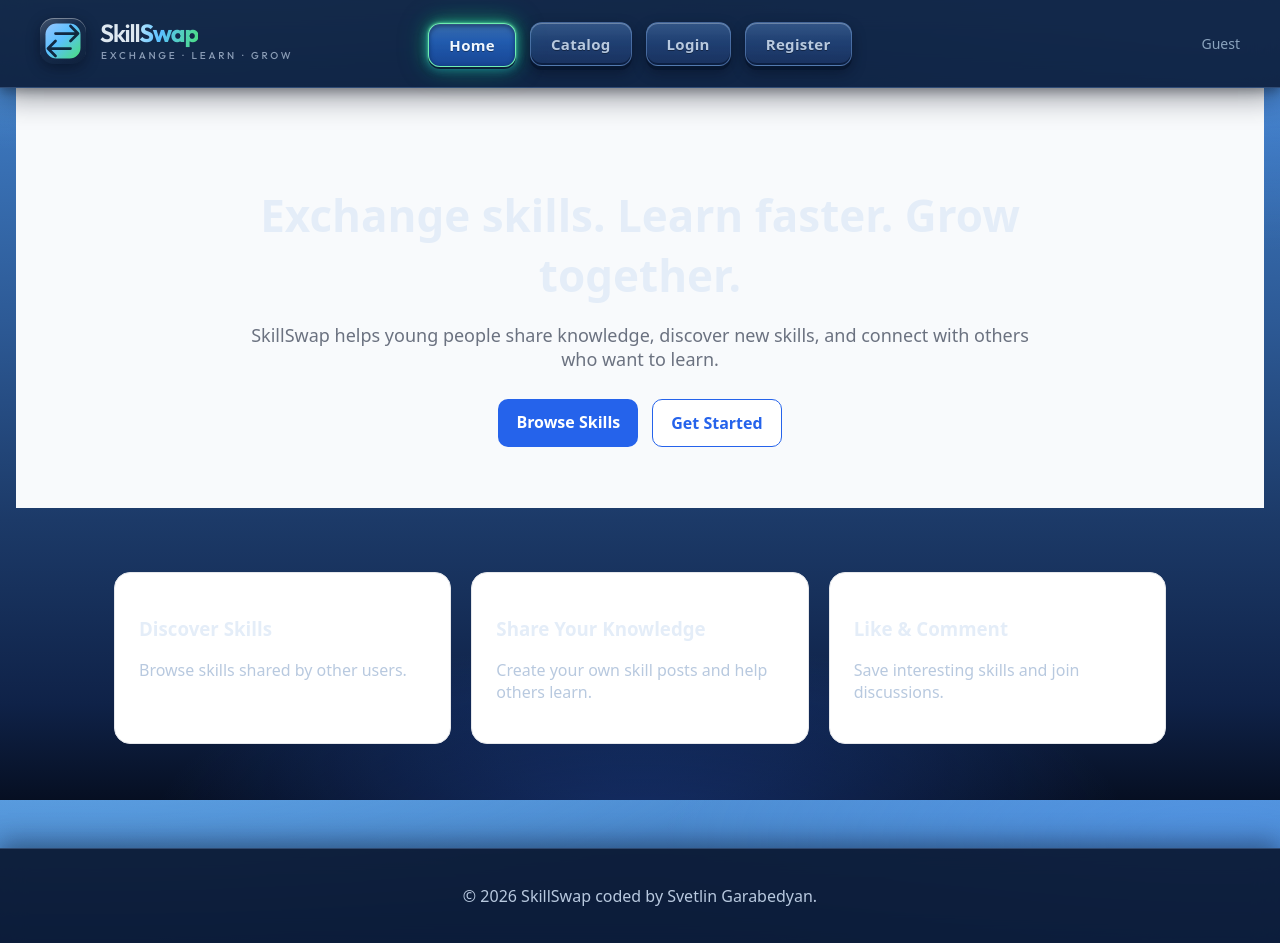
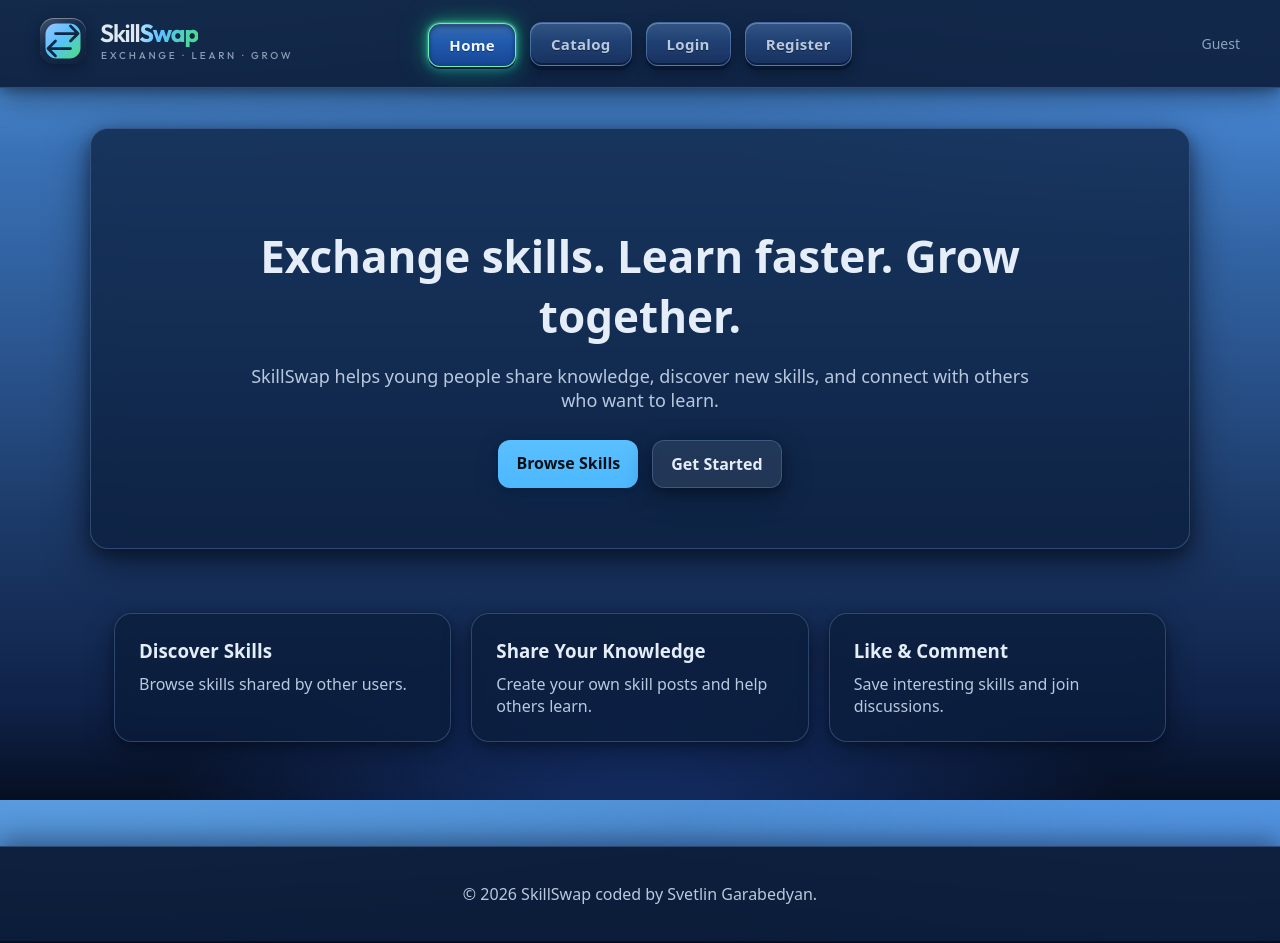
Before and after one commit to SvetlinGG/SkillSwap, an Angular app in the folder client/: page / in a window 1280 px wide. Built offline with nearby package versions, Linux system fonts and the light colour scheme.

Commit message:
home page style

```diff
--- a/client/src/app/features/home/home/home.component.css
+++ b/client/src/app/features/home/home/home.component.css
@@ -42,12 +42,19 @@
 } */
 
 .hero {
+  max-width: 1100px;
   min-height: 420px;
+  margin: 40px auto 0;
   display: flex;
   align-items: center;
   justify-content: center;
   padding: 60px 24px;
-  background: #f8fafc;
+  background: var(--surface-bg);
+  backdrop-filter: blur(14px);
+  -webkit-backdrop-filter: blur(14px);
+  border: 1px solid var(--surface-border);
+  border-radius: 18px;
+  box-shadow: var(--shadow-elevated);
   text-align: center;
 }
 
@@ -56,13 +63,13 @@
 }
 
 .hero h1 {
-  font-size: 44px;
+  font-size: clamp(2rem, 4vw, 2.75rem);
   margin-bottom: 16px;
 }
 
 .hero p {
   font-size: 18px;
-  color: #6b7280;
+  color: var(--text-secondary);
   margin-bottom: 28px;
 }
 
@@ -75,20 +82,27 @@
 
 .btn {
   padding: 12px 18px;
-  border-radius: 10px;
+  border-radius: 12px;
   text-decoration: none;
   font-weight: 600;
+  transition: transform 0.15s ease, box-shadow 0.15s ease, opacity 0.15s ease;
+}
+
+.btn:hover {
+  transform: translateY(-2px);
 }
 
 .primary {
-  background: #2563eb;
-  color: white;
+  background: linear-gradient(180deg, #5ac0ff 0%, var(--accent) 100%);
+  color: #051018;
+  box-shadow: 0 6px 20px rgba(0, 40, 80, 0.45), 0 2px 8px rgba(0, 0, 0, 0.3);
 }
 
 .secondary {
-  background: white;
-  color: #2563eb;
-  border: 1px solid #2563eb;
+  background: rgba(255, 255, 255, 0.08);
+  color: var(--text-primary);
+  border: 1px solid var(--surface-border);
+  box-shadow: var(--shadow-soft);
 }
 
 .features {
@@ -102,7 +116,32 @@
 
 .features article {
   padding: 24px;
-  border: 1px solid #e5e7eb;
-  border-radius: 16px;
-  background: white;
+  border: 1px solid var(--surface-border);
+  border-radius: 18px;
+  background: var(--surface-bg);
+  backdrop-filter: blur(12px);
+  -webkit-backdrop-filter: blur(12px);
+  box-shadow: var(--shadow-soft);
 }
+
+.features h3 {
+  margin: 0 0 10px;
+}
+
+.features p {
+  margin: 0;
+  color: var(--text-secondary);
+}
+
+@media (max-width: 768px) {
+  .hero {
+    margin: 24px 16px 0;
+    padding: 44px 20px;
+    min-height: 360px;
+  }
+
+  .features {
+    margin: 24px auto;
+    padding: 16px;
+  }
+}
```
